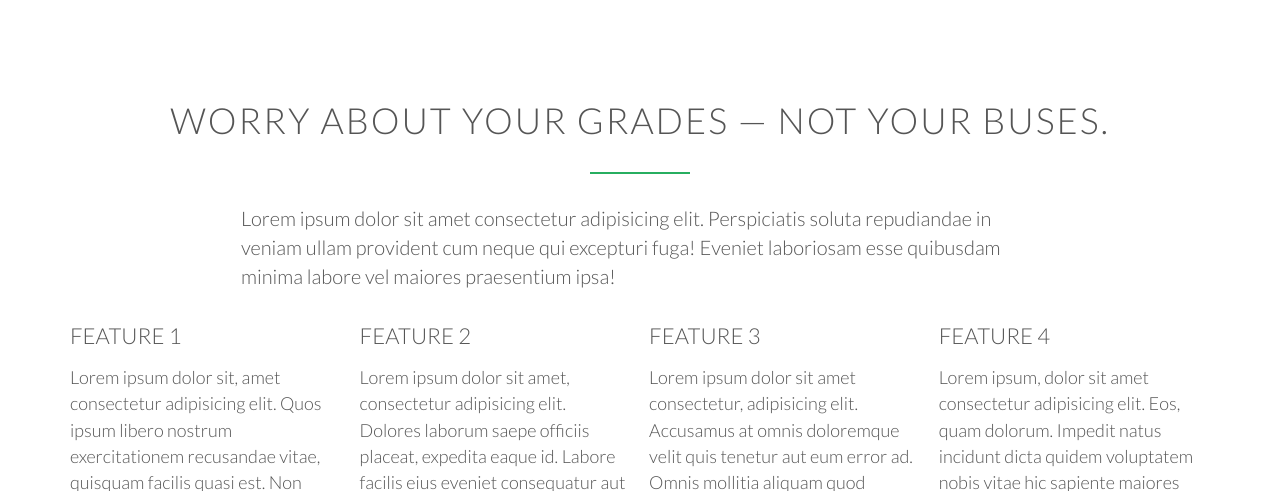
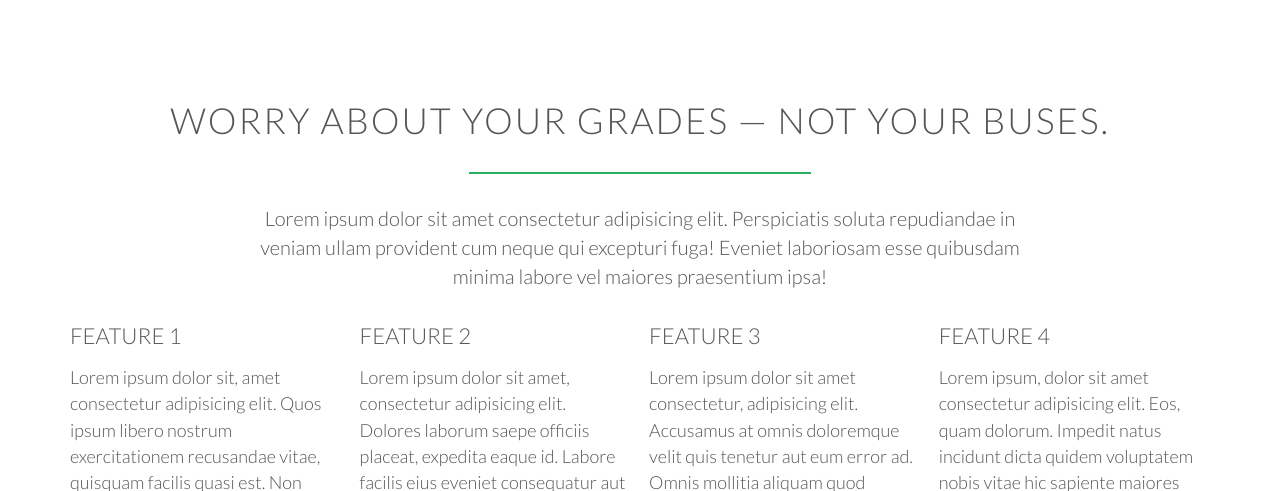
Before and after one commit to samiCode-irl/iiui-mock, a plain HTML site: page index.html in a window 1280 px wide. Shown: the part 802-1293 px from the top of the page. Drawn offline with Linux system fonts and the light colour scheme.

Commit message:
Fixed Bar below the long-copy

```diff
--- a/resources/css/style.css
+++ b/resources/css/style.css
@@ -62,6 +62,7 @@ html {
     line-height: 145%;
     width: 70%;
     margin-left: 15%;
+    text-align: center;
 }
 .box p {
     font-size: 90%;
@@ -127,7 +128,7 @@ h2::after {
     display: block;
     height: 2px;
     background-color: #27ae60;
-    width: 100px;
+    width: 30%;
     content: " ";
     margin: 30px auto 0 auto;
 }
```
